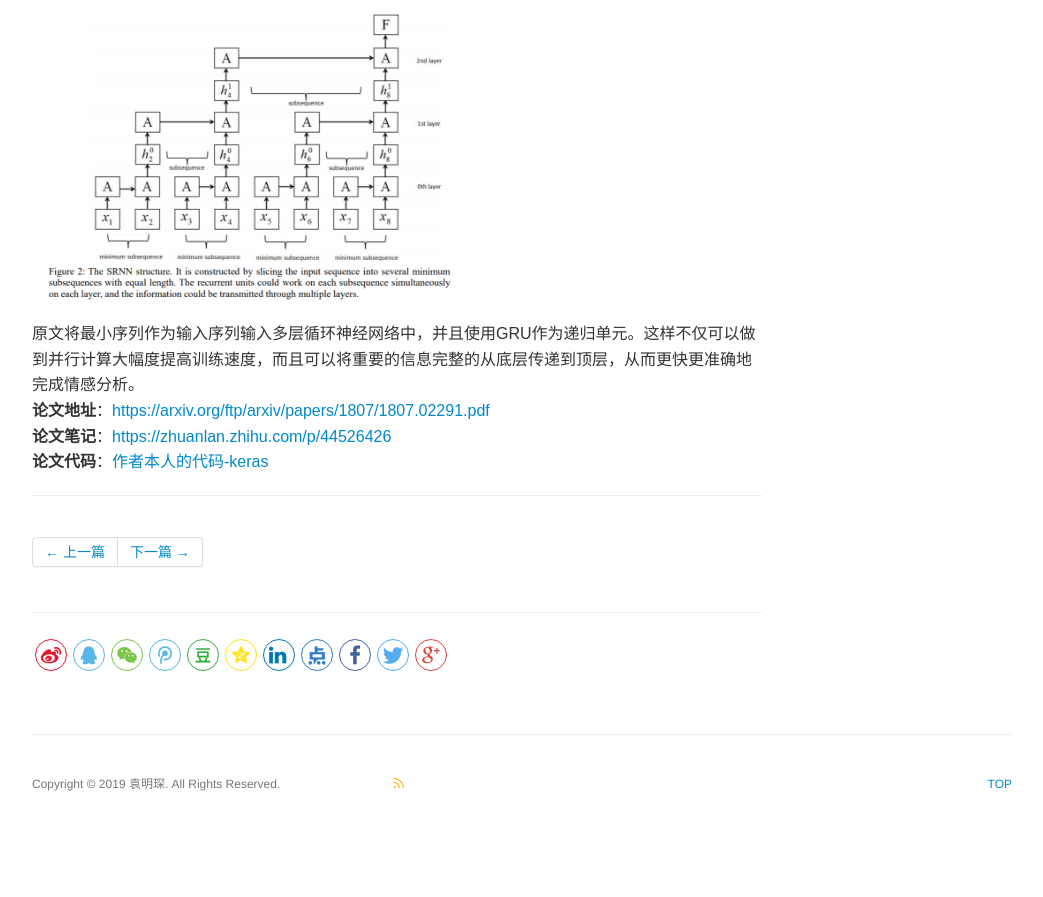
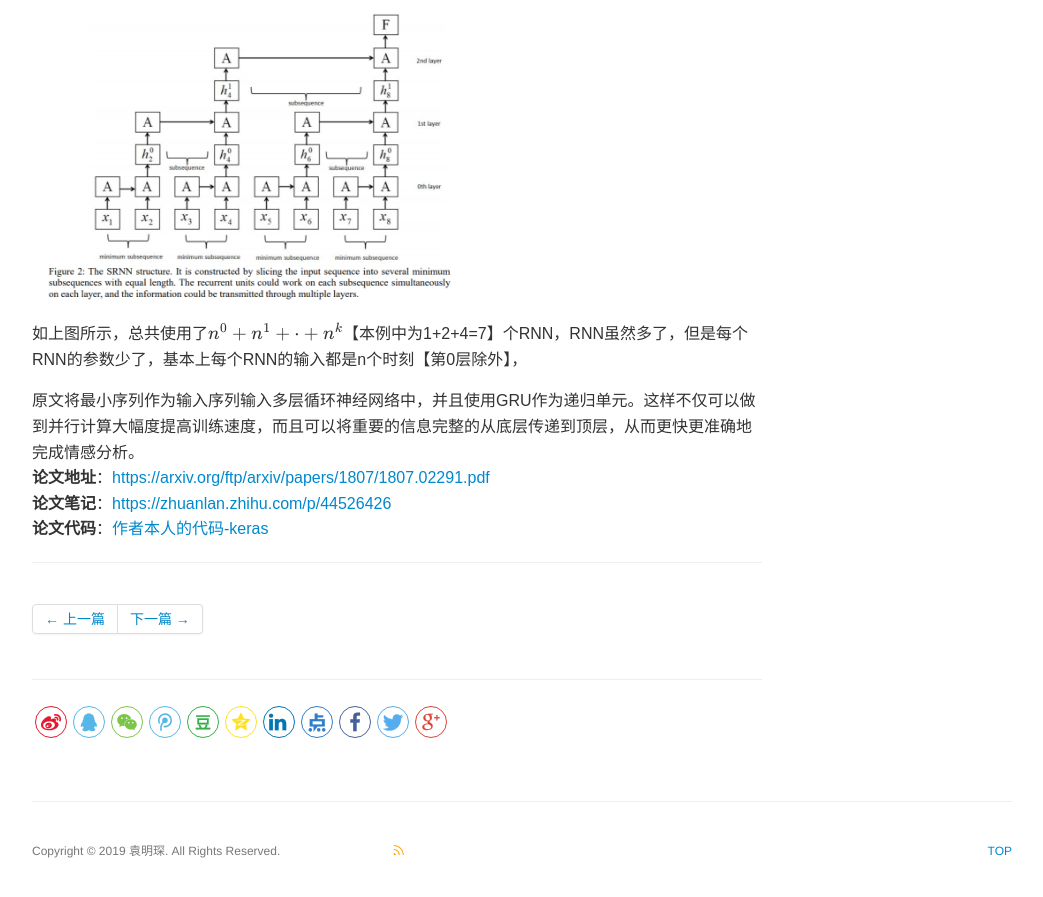
Before and after one commit to yuanmingchen/yuanmingchen.github.io, a Jekyll site: the page built from _posts/2019-04-16-Sliced Recurrent Neural Networks.md, in a window 1280 px wide and 900 px high, scrolled down 691 px. Shown: the top 897 px of the window, without its empty margins (118-1161 px from the left). Built offline with Jekyll 4.4.1, drawn with Linux system fonts in a browser that asks for light colours; formulas are drawn with MathJax 3; comment, search, counter and statistics services are not loaded; before the commit the page ends 1524 px from its top, so only the background shows below that.

Commit message:
Updates _posts/2019-04-16-Sliced Recurrent Neural Networks.md
Auto commit by GitBook Editor

```diff
--- a/_posts/2019-04-16-Sliced Recurrent Neural Networks.md
+++ b/_posts/2019-04-16-Sliced Recurrent Neural Networks.md
@@ -13,7 +13,7 @@ tags: []
 
 ![模型结构](/images/posts/SRNN-1.png){: width="60%"}
 
-
+ 如上图所示，总共使用了$n^0+n^1+\cdot+n^k$【本例中为1+2+4=7】个RNN，RNN虽然多了，但是每个RNN的参数少了，基本上每个RNN的输入都是n个时刻【第0层除外】，
 
 
 
```
